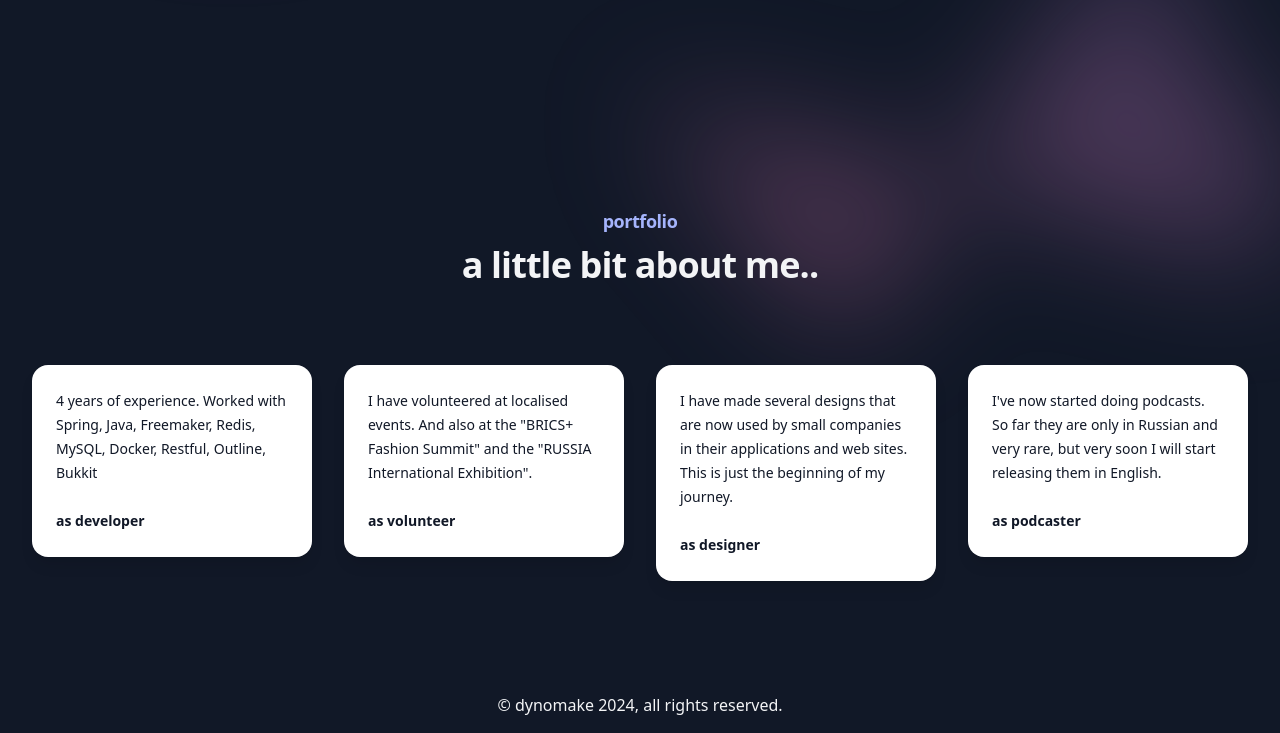
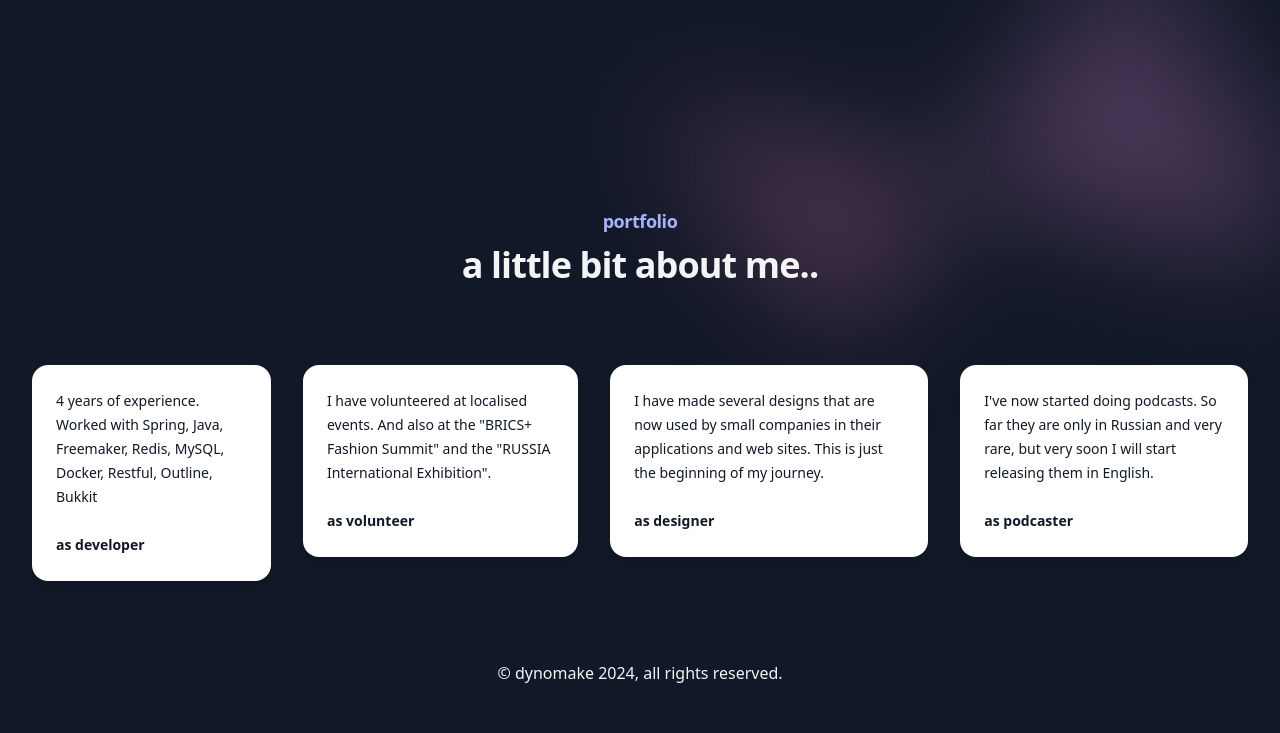
Before and after one commit to dynomake/dynomake, a plain HTML site: page index.html in a window 1280 px wide. Shown: the part 487-1220 px from the top of the page. After the commit the page ends 1188 px from the top, so only its background shows below. Drawn offline with nearby package versions, Linux system fonts and the light colour scheme.

Commit message:
fix #aboutme

```diff
--- a/index.html
+++ b/index.html
@@ -10,6 +10,13 @@
     <script src="https://cdn.tailwindcss.com"></script>
 </head>
 <body class="items-center min-h-screen bg-gray-900">
+<style>
+@media screen and (min-width: 640px) {
+  #aboutMe {
+    display: flex;
+  }
+}
+</style>
 <div class="bg-gray-900">
     <div class="relative isolate px-6 pt-5 lg:px-8">
         <div class="absolute inset-x-0 -top-40 -z-10 transform-gpu overflow-hidden blur-3xl sm:-top-80" aria-hidden="true">
```
